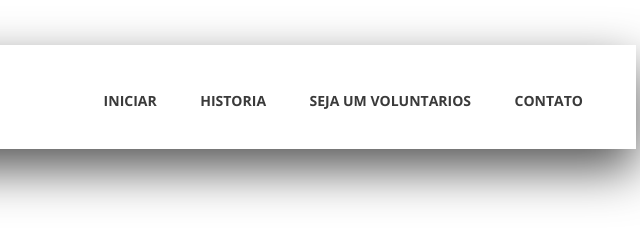
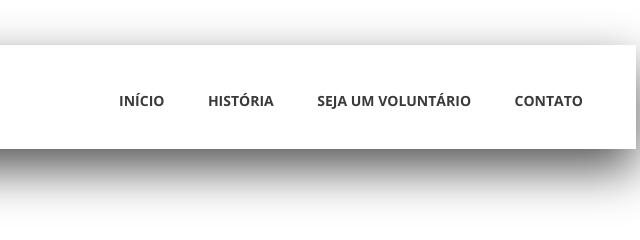
Before and after one commit to wizardigor/grupo-escoteiro-itapeba-1, a plain HTML site: page historia.html in a window 1280 px wide. Shown: the top 240 px of the page, 580-1220 px from the left. Drawn offline with nearby package versions, Linux system fonts and the light colour scheme.

Commit message:
portuguese and path of nav fixed

```diff
--- a/historia.html
+++ b/historia.html
@@ -1,7 +1,7 @@
 <!DOCTYPE html>
 <html lang="pt-br">
 <head>
-<title>ITAPEBA ESCOTEIROS</title>
+<title>Grupo Escoteiro Itapeba</title>
 <meta charset="utf-8">
 <meta http-equiv="X-UA-Compatible" content="IE=edge">
 <meta name="description" content="Course Project">
@@ -35,9 +35,9 @@
 				<nav class="main_nav_container">
 					<div class="main_nav">
 						<ul class="main_nav_list">
-							<li class="main_nav_item"><a href="index.html">Iniciar</a></li>
-							<li class="main_nav_item"><a href="historia.html">HISTORIA</a></li>
-							<li class="main_nav_item"><a href="voluntario.html">SEJA UM VOLUNTARIOS</a></li>
+							<li class="main_nav_item"><a href="./">Início</a></li>
+							<li class="main_nav_item"><a href="historia.html">HISTÓRIA</a></li>
+							<li class="main_nav_item"><a href="voluntario.html">SEJA UM VOLUNTÁRIO</a></li>
 							<li class="main_nav_item"><a href="contact.html">CONTATO</a></li>
 						</ul>
 					</div>
```
Also changed, not shown: contact.html (+4 -4 lines), index.html (+4 -4 lines), voluntario.html (+4 -4 lines).
